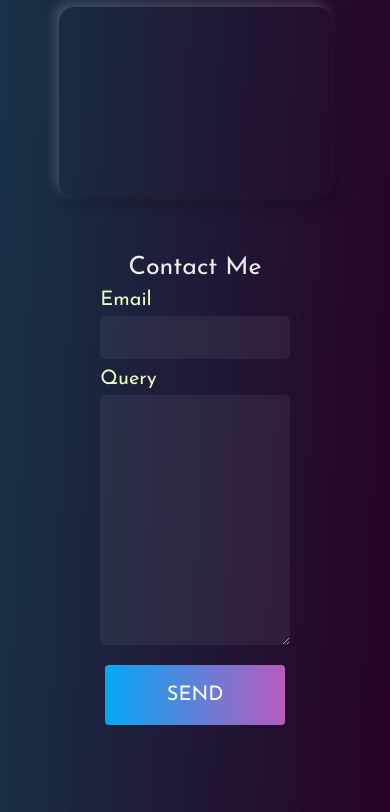
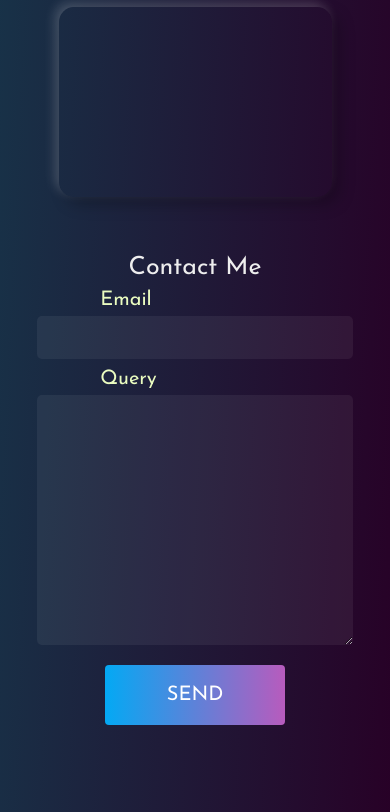
Before and after one commit to Kashifwahaj/kashifwahaj.github.io, a plain HTML site: page index.html in a window 390 px wide. Shown: the part 7302-8114 px from the top of the page. Drawn offline with nearby package versions, Linux system fonts and the light colour scheme.

Commit message:
Responsive Contact

```diff
--- a/responsive.css
+++ b/responsive.css
@@ -58,4 +58,17 @@
         justify-content: center;
         align-items: center;
     }
+    .contact-form input,.contact-form textarea {
+        width: 100%;
+        min-height: 30px;
+        border-radius: 5px;
+        outline: none;
+        color: #eafcc0;
+        padding-left: 10px;
+        padding-right: 10px;
+        font-size: 23px;
+        padding: 10px;
+        border: none;
+        background: rgba(255, 255, 255, 0.06)
+    }
   }
```
